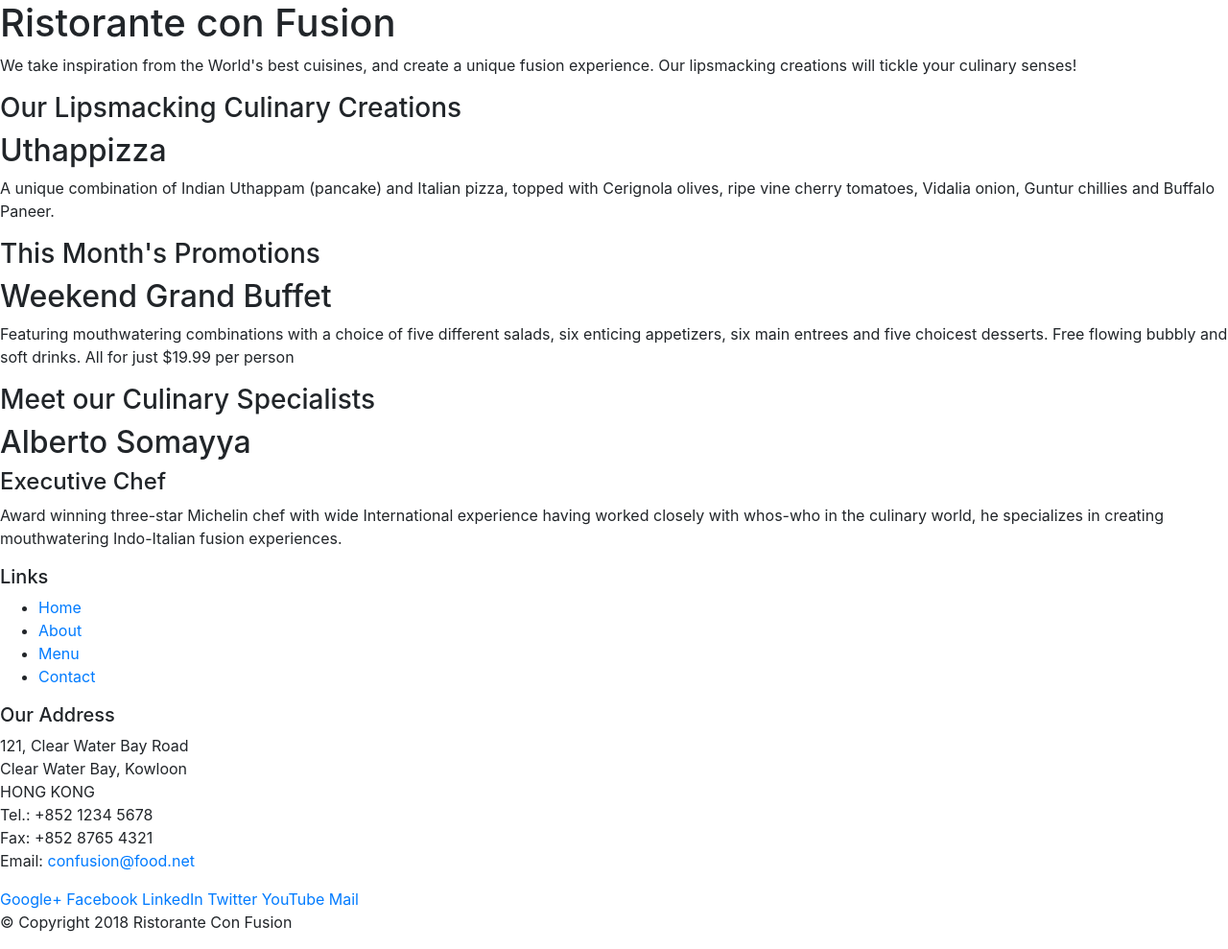
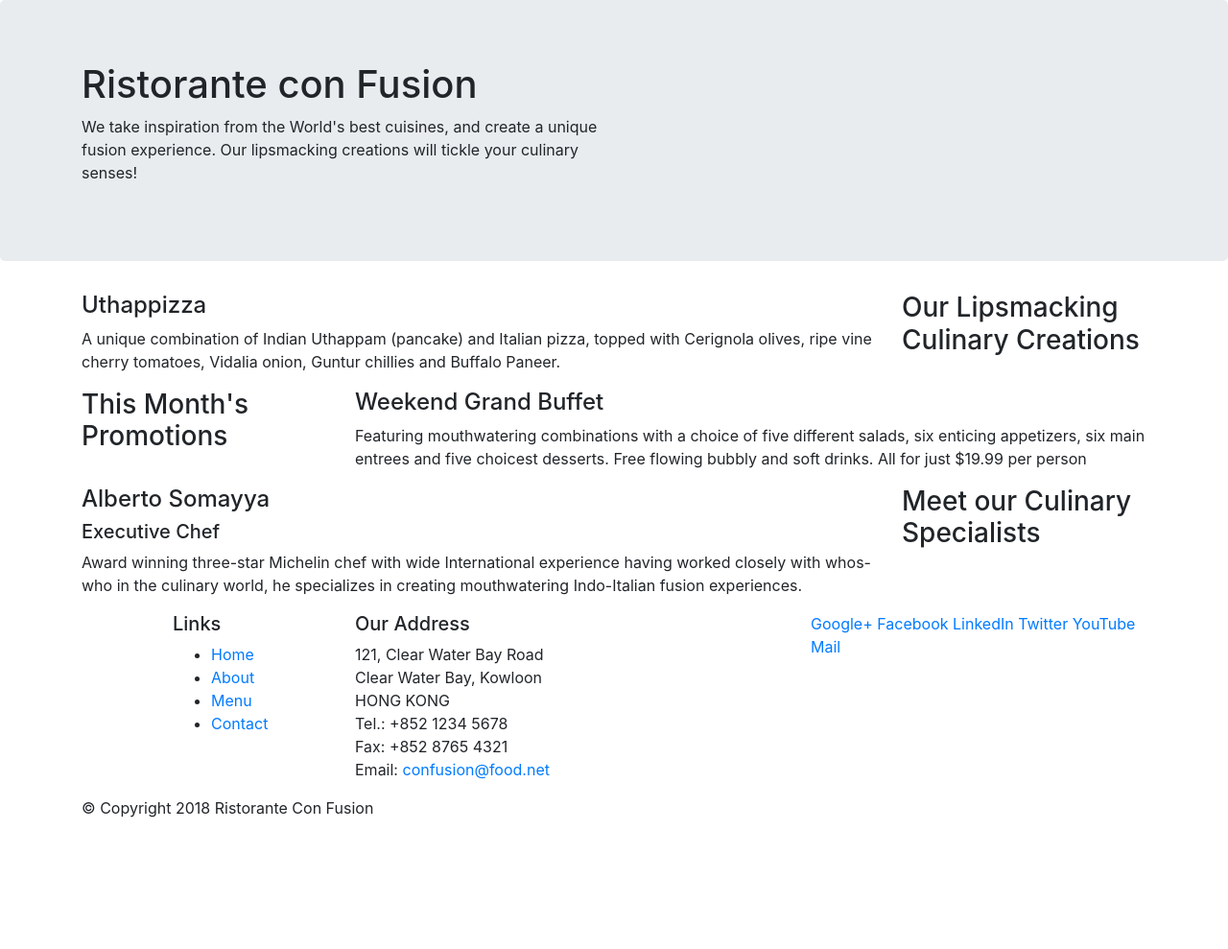
Before and after one commit to kartikBhanderi/bootstrap4, a website: page index.html in a window 1280 px wide. Shown: the whole page at 96% size. After the commit the page ends 870 px from the top, so only its background shows below. Drawn offline with nearby package versions, Linux system fonts and the light colour scheme.

Commit message:
boorstarp_grid part1

```diff
--- a/index.html
+++ b/index.html
@@ -14,57 +14,57 @@
 
 <body>
 
-    <header>
-        <div>
-            <div>
-                <div>
+    <header class="jumbotron">
+        <div class="container">
+            <div class="row">
+                <div class="col-12 col-sm-6">
                     <h1>Ristorante con Fusion</h1>
                     <p>We take inspiration from the World's best cuisines, and create a unique fusion experience. Our lipsmacking creations will tickle your culinary senses!</p>
                 </div>
-                <div>
+                <div class="col-12 col-sm">
                 </div>
             </div>
         </div>
     </header>
 
-    <div>
-        <div>
-            <div>
+    <div class="container">
+        <div class="row">
+            <div class="col-12 col-sm-4 order-sm-last col-md-3">
                 <h3>Our Lipsmacking Culinary Creations</h3>
             </div>
-            <div>
-                <h2>Uthappizza</h2>
+            <div class="col col-sm order-sm-first col-md">
+                <h4>Uthappizza</h4>
                 <p>A unique combination of Indian Uthappam (pancake) and Italian pizza, topped with Cerignola olives, ripe vine cherry tomatoes, Vidalia onion, Guntur chillies and Buffalo Paneer.</p>
             </div>
         </div>
 
 
-        <div>
-            <div>
+        <div class="row">
+            <div class="col-12 col-sm-4 col-md-3">
                 <h3>This Month's Promotions</h3>
             </div>
-            <div>
-                <h2>Weekend Grand Buffet</h2>
+            <div class="col col-sm col-md">
+                <h4>Weekend Grand Buffet</h4>
                 <p>Featuring mouthwatering combinations with a choice of five different salads, six enticing appetizers, six main entrees and five choicest desserts. Free flowing bubbly and soft drinks. All for just $19.99 per person </p>
             </div>
         </div>
 
-        <div>
-            <div>
+        <div class="row">
+            <div class="col-12 col-sm-4 order-sm-last col-md-3">
                 <h3>Meet our Culinary Specialists</h3>
             </div>
-            <div>
-                <h2>Alberto Somayya</h2>
-                <h4>Executive Chef</h4>
+            <div class="col col-sm order-sm-first col-md">
+                <h4>Alberto Somayya</h4>
+                <h5>Executive Chef</h5>
                 <p>Award winning three-star Michelin chef with wide International experience having worked closely with whos-who in the culinary world, he specializes in creating mouthwatering Indo-Italian fusion experiences. </p>
             </div>
         </div>
     </div>
 
     <footer>
-        <div>
-            <div>
-                <div>
+        <div class="container">
+            <div class="row">
+                <div class="col-4 offset-1 col-sm-2">
                     <h5>Links</h5>
                     <ul>
                         <li><a href="#">Home</a></li>
@@ -73,7 +73,7 @@
                         <li><a href="#">Contact</a></li>
                     </ul>
                 </div>
-                <div>
+                <div class="col-7 col-sm-5">
                     <h5>Our Address</h5>
                     <address>
 		              121, Clear Water Bay Road<br>
@@ -84,7 +84,7 @@
 		              Email: <a href="mailto:confusion@food.net">confusion@food.net</a>
 		           </address>
                 </div>
-                <div>
+                <div class="col-12 col-sm-4">
                     <div>
                         <a href="http://google.com/+">Google+</a>
                         <a href="http://www.facebook.com/profile.php?id=">Facebook</a>
@@ -95,8 +95,8 @@
                     </div>
                 </div>
            </div>
-           <div>
-                <div>
+           <div class="row">
+                <div class="col-auto">
                     <p>© Copyright 2018 Ristorante Con Fusion</p>
                 </div>
            </div>
```
